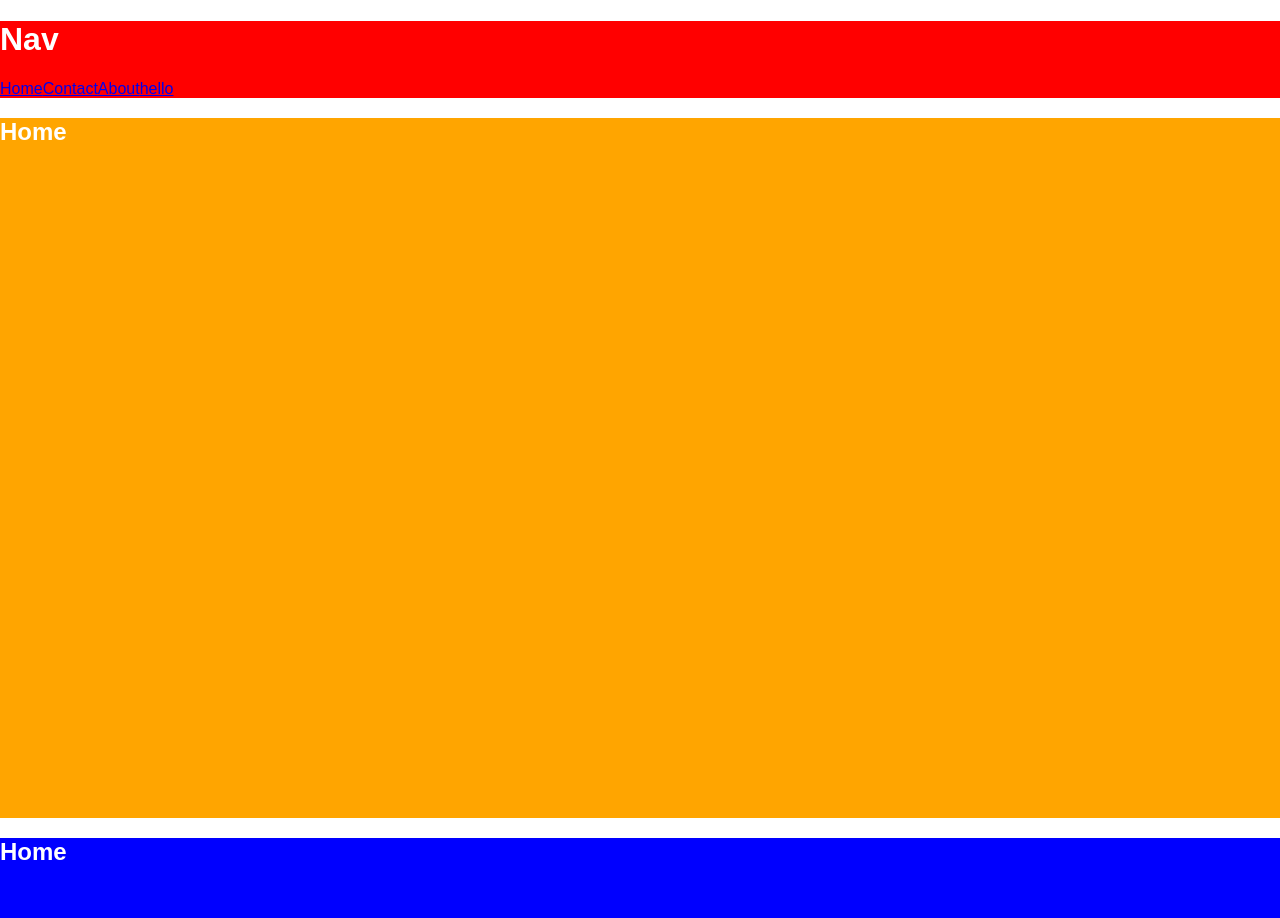
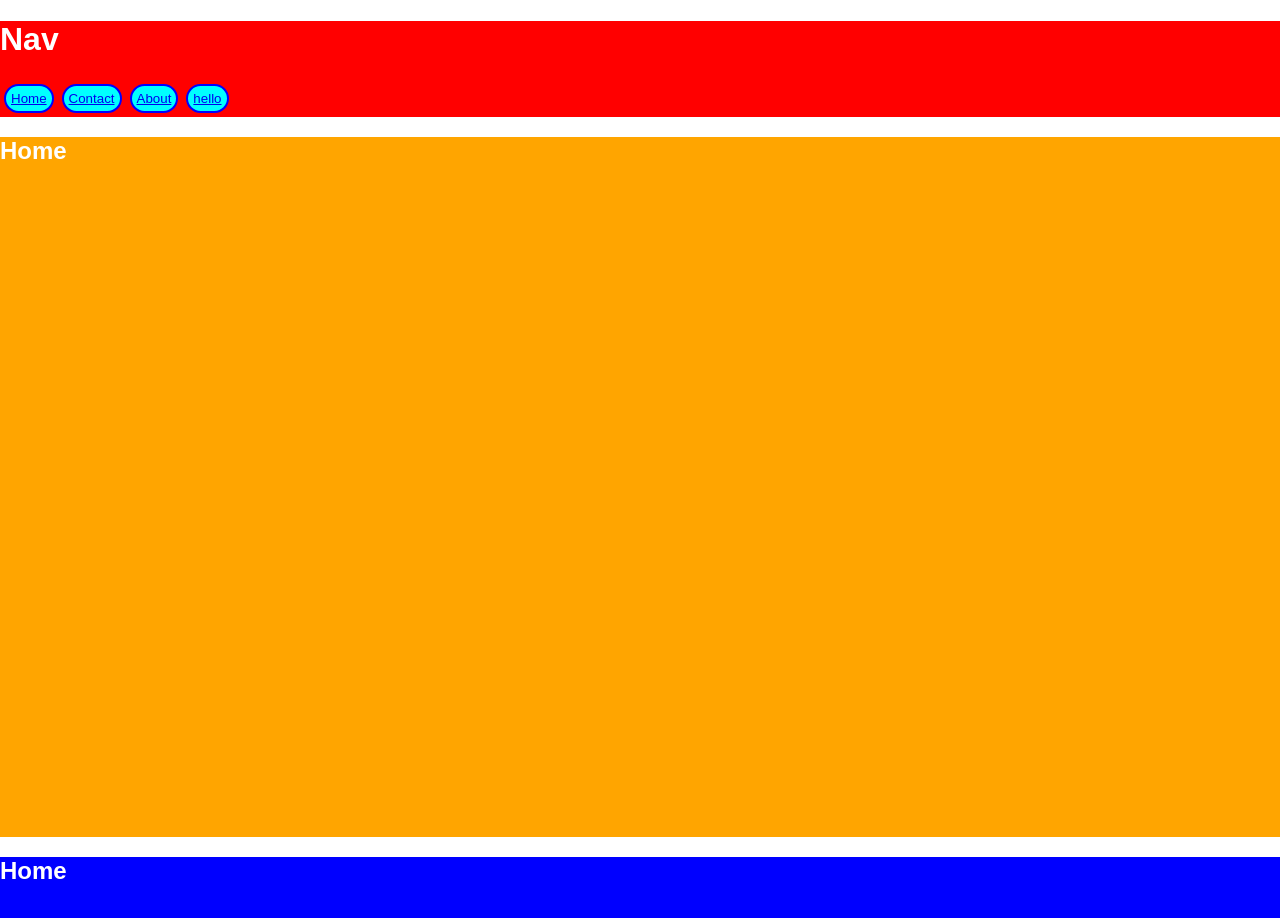
Before and after one commit to annupawaria/Assignment-Task, a React (Create React App) app: page / in a window 1280 px wide. Shown: the top 918 px of the page. Built offline with nearby package versions, Linux system fonts and the light colour scheme.

Commit message:
some change in css

```diff
--- a/src/App.css
+++ b/src/App.css
@@ -9,6 +9,13 @@ body {
 background-color: red;
   position:sticky;
   top: 0;
+}
+button{
+  background-color: aqua;
+  border-radius: 22px;
+  border: 2px solid blue;;
+  margin: 4px;
+  padding: 5px;
 }
 #Home{
   background-color: orange;
--- a/src/App.js
+++ b/src/App.js
@@ -9,10 +9,10 @@ const App = () => {
     <div id="dp">
      <h1>Nav</h1>
      <nav id="nav">
-     <a href='#Home'>Home</a>
-     <a href='#contact'>Contact</a>
-     <a href='#about'>About</a>
-     <a href='#hello'>hello</a>
+     <button><a href='#Home'>Home</a></button>
+     <button><a href='#contact'>Contact</a></button>
+     <button> <a href='#about'>About</a></button>
+     <button><a href='#hello'>hello</a></button>
      </nav>
      </div>
      <section id="Home">
```
